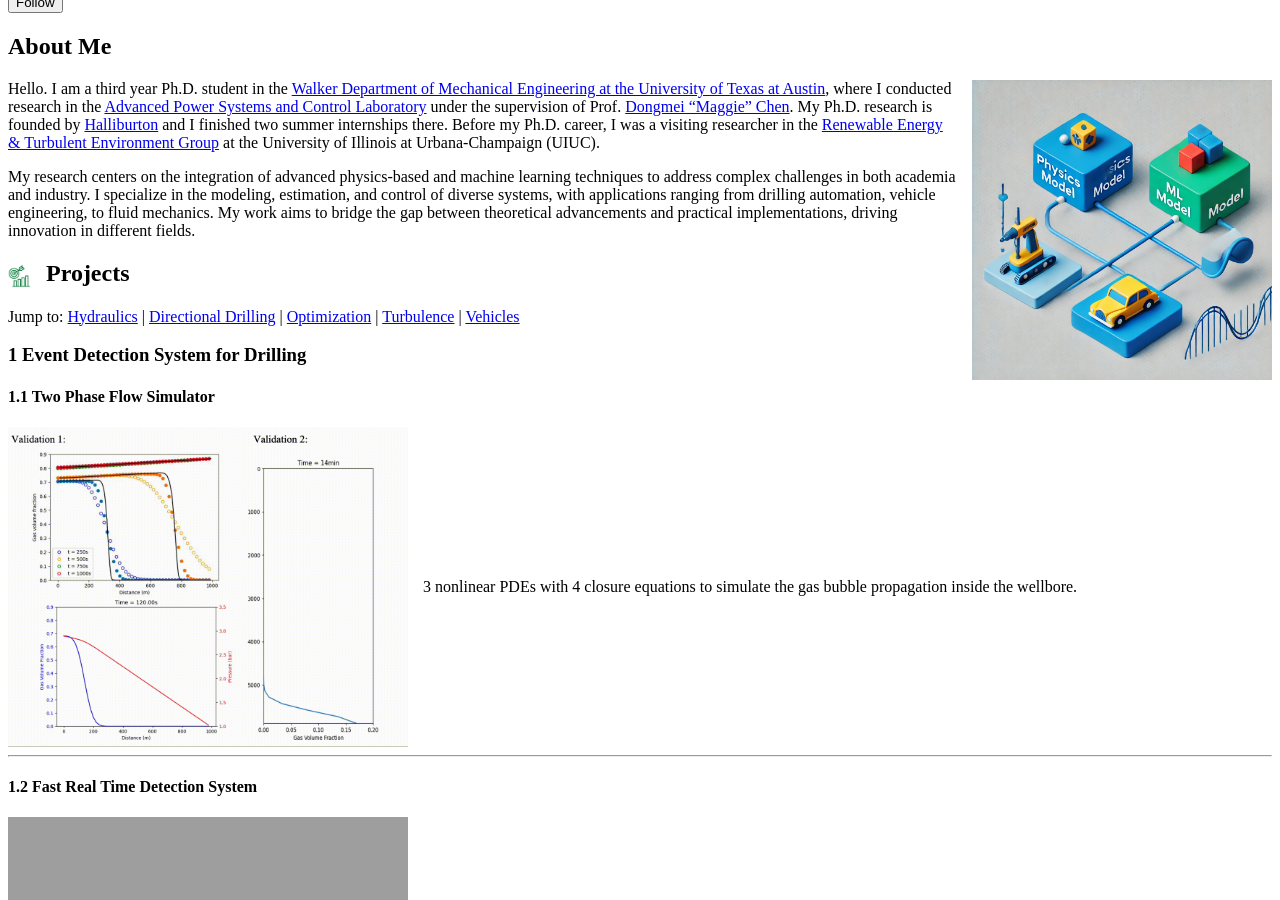
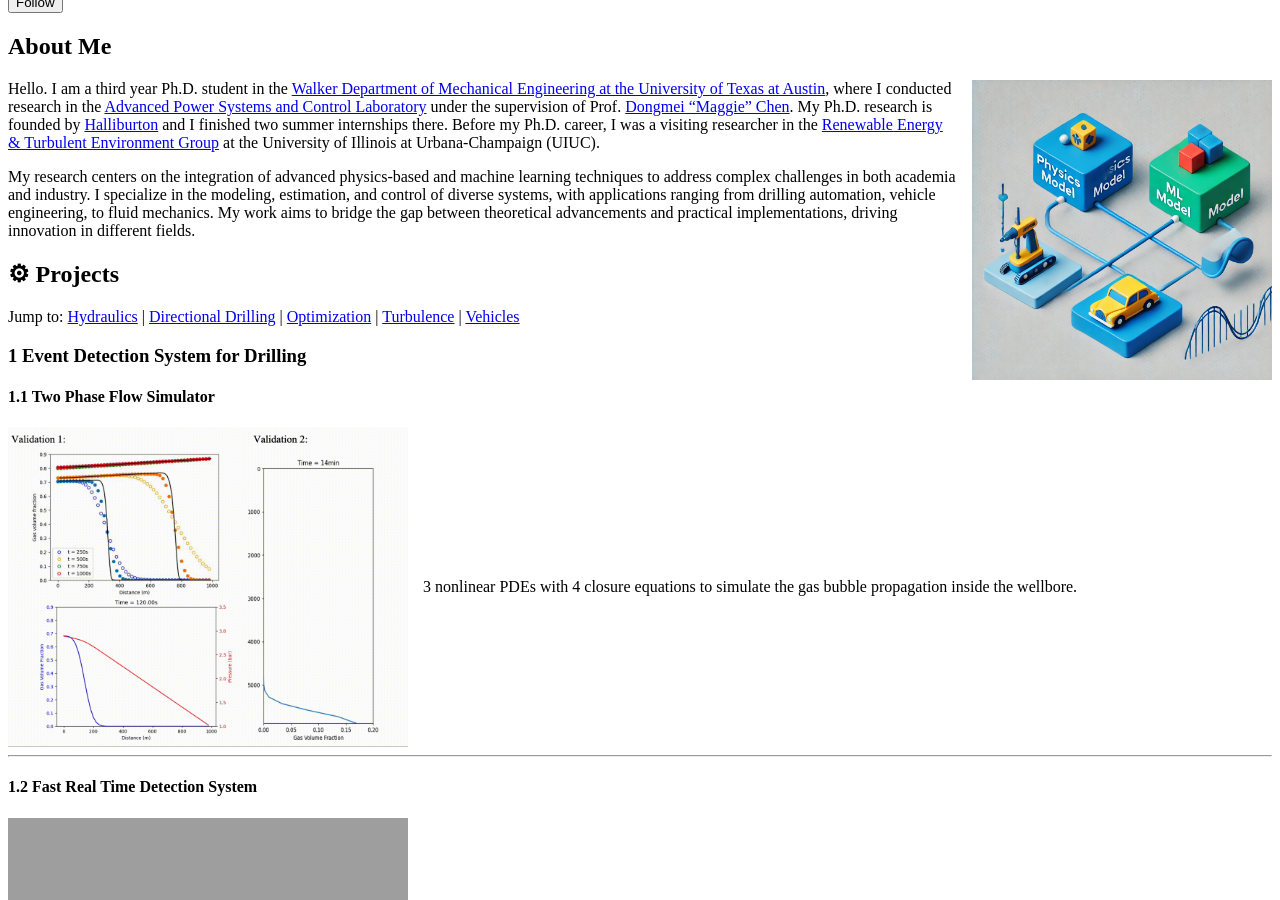
Before and after one commit to Jiaminx7/Website, a Jekyll site: the page built from _pages/about.md, in a window 1280 px wide and 900 px high, scrolled down 589 px. Built offline with Jekyll 4.4.1, drawn with Linux system fonts in a browser that asks for light colours; a script bundle is joined from its source files by our own code; library files that are not in the unit come from our copies; some of the changed text lies outside the part shown.

Commit message:
Update about.md

```diff
--- a/_pages/about.md
+++ b/_pages/about.md
@@ -14,10 +14,7 @@ Hello. I am a third year Ph.D. student in the [Walker Department of Mechanical E
 My research centers on the integration of advanced physics-based and machine learning techniques to address complex challenges in both academia and industry. I specialize in the modeling, estimation, and control of diverse systems, with applications ranging from drilling automation, vehicle engineering, to fluid mechanics. My work aims to bridge the gap between theoretical advancements and practical implementations, driving innovation in different fields.
 
 
-<h2 id="projects">
-      <img src="https://jiaminx7.github.io/Website/images/Project.png" alt="icon" style="width: 24px; height: 24px; vertical-align: middle; margin-right: 8px;">
-  Projects
-</h2>
+<h2 id="projects">⚙ Projects </h2>
 
 <!-- Table of Contents for Projects -->
 <p>Jump to: <a href="#event-detection">Hydraulics</a> | <a href="#directional-drilling">Directional Drilling</a> | <a href="#optimization">Optimization</a> | <a href="#flow-structure-interaction">Turbulence</a> | <a href="#vehicle-engineering">Vehicles</a></p>
@@ -146,9 +143,7 @@ My research centers on the integration of advanced physics-based and machine lea
 <hr>
 
 
-<h2 id="publications">
-  <img src="https://jiaminx7.github.io/Website/images/Publications.png" alt="icon" style="width: 24px; height: 24px; vertical-align: middle; margin-right: 8px;">
-  Publications</h2>
+<h2 id="publications">📑 Publications</h2>
 <p>My journal and conference publications are listed below. For a brief summary of each work, please refer to the <a href="#projects">Projects</a> section on this page or click [<a href="#projects">Overview</a>] in front of each publications.</p>
 
 <p>Jump to: <a href="#journal">Journal</a> | <a href="#conference">Conference</a></p>
```
